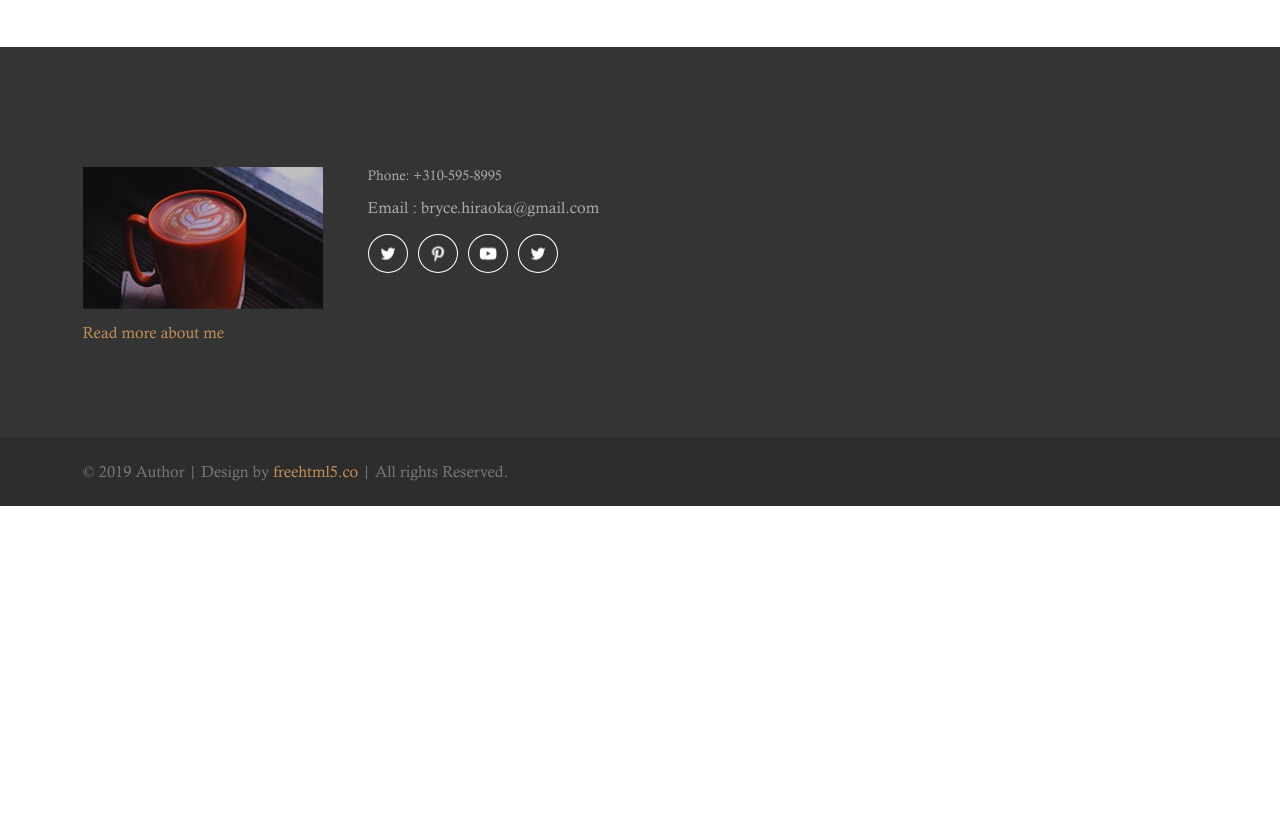
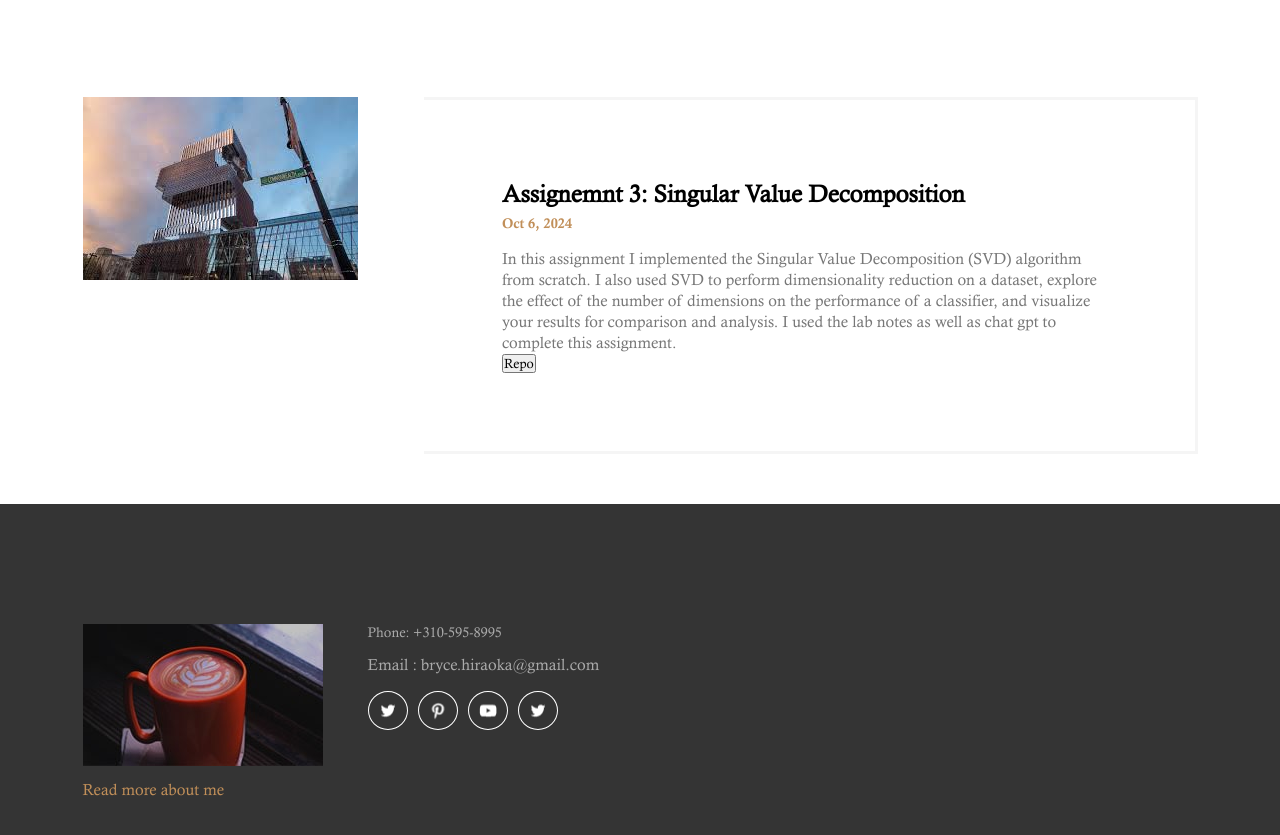
Before and after one commit to Bryce-Hiraoka/Bryce-Hiraoka.github.io, a plain HTML site: page assignments.html in a window 1280 px wide. Shown: the part 992-1827 px from the top of the page. Before the commit the page ends 1498 px from the top, so only its background shows below. Drawn offline with Linux system fonts and the light colour scheme.

Commit message:
added assignment 3

```diff
--- a/assignments.html
+++ b/assignments.html
@@ -85,6 +85,26 @@
 		</div>
 	</section>
 
+	<section class="fh5co-blog2"></section>
+		<div class="site-container">
+				<div class="single-blog">
+					<div class="single-blog__img">
+						<img src="./images/jenga.jpeg" alt="blog image">
+					</div>
+					<div class="single-blog__text">
+						<h4> Assignemnt 3: Singular Value Decomposition </h4>
+						<span> Oct 6, 2024 </span>
+						<p> In this assignment I implemented the Singular Value Decomposition (SVD) algorithm from scratch. I also used SVD to perform dimensionality reduction on a dataset, explore the effect of the number of dimensions on the performance of a classifier, and visualize your results for comparison and analysis. I used the lab notes as well as chat gpt to complete this assignment.
+							</p>
+						<a href="https://github.com/Bryce-Hiraoka/bhiraoka-assignment-3/blob/main/assignment3.ipynb" target="_blank">
+							<button>Repo</button>
+						</a>
+					</div>
+				</div>
+
+		</div>
+	</section>
+
 
 	<!-- Blog end -->
 
```
